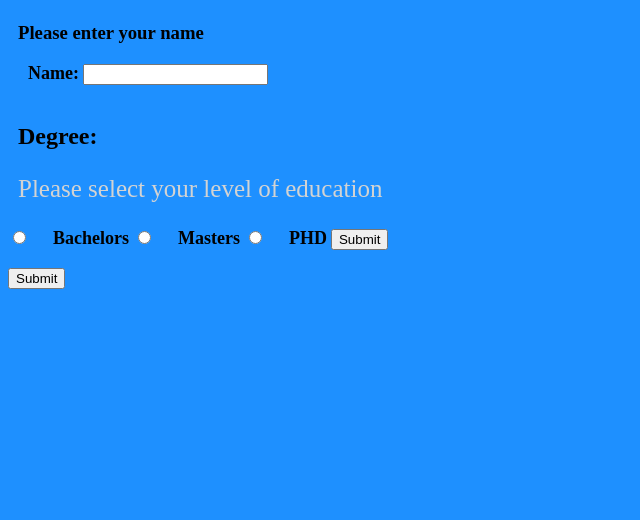
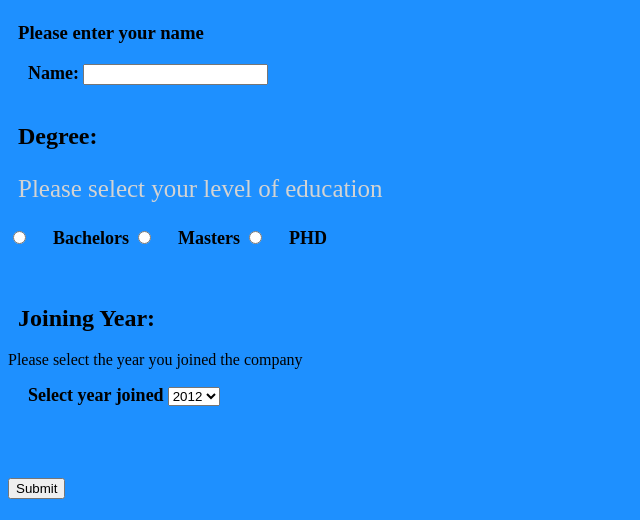
Before and after one commit to MarsTheProgrammer/Employee-Duration-Prediction, a Flask app: page / in a window 1280 px wide. Shown: the part 280-800 px from the top of the page, without its empty margins (0-640 px from the left). Run offline with Flask 2, Linux system fonts and the light colour scheme.

Commit message:
added joining year

```diff
--- a/templates/profile.html
+++ b/templates/profile.html
@@ -27,11 +27,33 @@
     <label for="bachelor">Masters</label>
     <input type="radio" id="phd" name="degree" value="PHD">
     <label for="bachelor">PHD</label>
-    <input type="submit" value="Submit">
 </form>
-<br>
+<br><br>
+
+<h2 id="joiningyear">Joining Year:</h2>
+
+<p>Please select the year you joined the company</p>
+
+<!-- action="/action_page.php"--->
+<!-- input type="submit" value="Submit"--->
+
 <form>
-    <input type="submit" value="Submit">
+  <label for="joiningyear">Select year joined</label>
+  <select name="year" id="year">
+    <option value="2012">2012</option>
+    <option value="2013">2013</option>
+    <option value="2014">2014</option>
+    <option value="2015">2015</option>
+    <option value="2016">2016</option>
+    <option value="2017">2017</option>
+  </select>
+</form>
+<br><br>
+
+
+<br><br>
+<form action="/action">
+ <input type="submit" value="Submit">
 </form>
 
 </body>
```
